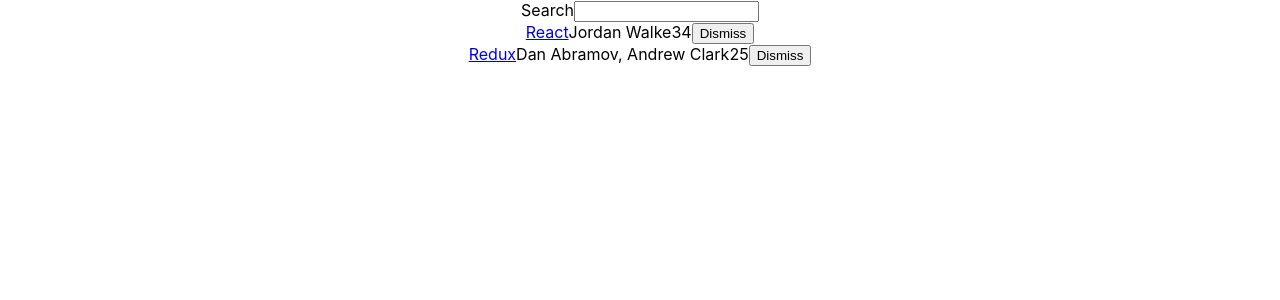
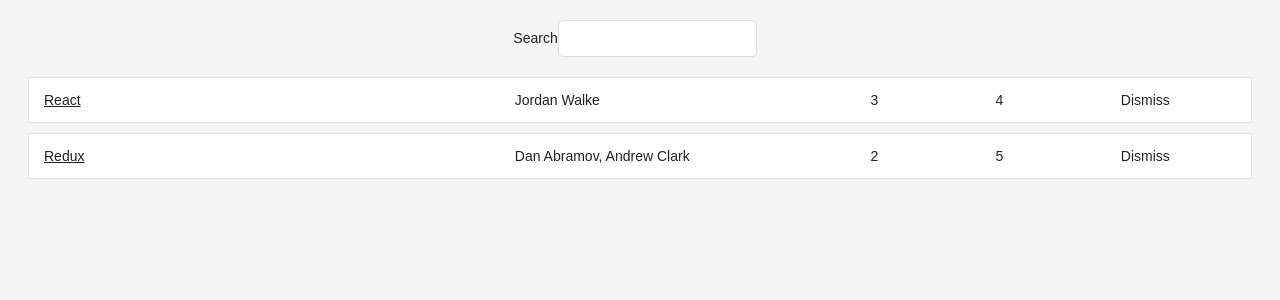
Before and after one commit to andonitf/hackernews, a React (Create React App) app: page / in a window 1280 px wide. Shown: the top 300 px of the page. Built offline with nearby package versions, Linux system fonts and the light colour scheme; the HTML template or start-up script is replaced by a standard one.

Commit message:
Styling Components

```diff
--- a/src/App.css
+++ b/src/App.css
@@ -30,3 +30,58 @@
     transform: rotate(360deg);
   }
 }
+
+.page {
+  margin: 20px;
+}
+.interactions {
+  text-align: center;
+}
+.table {
+  margin: 20px 0;
+}
+.table-header {
+  display: flex;
+  line-height: 24px;
+  font-size: 16px;
+  padding: 0 10px;
+  justify-content: space-between;
+}
+.table-empty {
+  margin: 200px;
+  text-align: center;
+  font-size: 16px;
+}
+.table-row {
+  display: flex;
+  line-height: 24px;
+  white-space: nowrap;
+  margin: 10px 0;
+  padding: 10px;
+  background: #ffffff;
+  border: 1px solid #e3e3e3;
+}
+.table-header > span {
+  overflow: hidden;
+  text-overflow: ellipsis;
+  padding: 0 5px;
+}
+.table-row > span {
+  overflow: hidden;
+  text-overflow: ellipsis;
+  padding: 0 5px;
+}
+.button-inline {
+  border-width: 0;
+  background: transparent;
+  color: inherit;
+  text-align: inherit;
+  -webkit-font-smoothing: inherit;
+  padding: 0;
+  font-size: inherit;
+  cursor: pointer;
+}
+.button-active {
+  border-radius: 0;
+  border-bottom: 1px solid #38bb6c;
+}
--- a/src/App.js
+++ b/src/App.js
@@ -68,10 +68,12 @@
     const { searchTerm, list } = this.state;
 
     return (
-      <div className="App">
-        <Search value={searchTerm} onChange={this.onSearchChange}>
-          Search
-        </Search>
+      <div className="page">
+        <div className="interactions">
+          <Search value={searchTerm} onChange={this.onSearchChange}>
+            Search
+          </Search>
+        </div>
         <Table list={list} pattern={searchTerm} onDismiss={this.onDismiss} />
       </div>
     );
@@ -85,18 +87,33 @@
   </form>
 );
 
+const largeColumn = {
+  width: '40%',
+  };
+  const midColumn = {
+  width: '30%',
+  };
+  const smallColumn = {
+  width: '10%',
+  };
+
 const Table = ({ list, pattern, onDismiss }) => (
-  <div>
+  <div className="table">
     {list.filter(isSearched(pattern)).map(item => (
-      <div key={item.objectID}>
-        <span>
+      <div key={item.objectID} className="table-row">
+        <span style={largeColumn}>
           <a href={item.url}>{item.title}</a>
         </span>
-        <span>{item.author}</span>
-        <span>{item.num_comments}</span>
-        <span>{item.points}</span>
-        <span>
-          <Button onClick={() => onDismiss(item.objectID)}>Dismiss</Button>
+        <span style={midColumn}>{item.author}</span>
+        <span style={smallColumn}>{item.num_comments}</span>
+        <span style={smallColumn}>{item.points}</span>
+        <span style={smallColumn}>
+          <Button
+            onClick={() => onDismiss(item.objectID)}
+            className="button-inline"
+          >
+            Dismiss
+          </Button>
         </span>
       </div>
     ))}
--- a/src/index.css
+++ b/src/index.css
@@ -1,14 +1,38 @@
 body {
+  color: #222;
+  background: #f4f4f4;
+  font: 400 14px CoreSans, Arial, sans-serif;
+}
+a {
+  color: #222;
+}
+a:hover {
+  text-decoration: underline;
+}
+ul,
+li {
+  list-style: none;
+  padding: 0;
   margin: 0;
-  padding: 0;
-  font-family: -apple-system, BlinkMacSystemFont, "Segoe UI", "Roboto", "Oxygen",
-    "Ubuntu", "Cantarell", "Fira Sans", "Droid Sans", "Helvetica Neue",
-    sans-serif;
-  -webkit-font-smoothing: antialiased;
-  -moz-osx-font-smoothing: grayscale;
 }
-
-code {
-  font-family: source-code-pro, Menlo, Monaco, Consolas, "Courier New",
-    monospace;
+input {
+  padding: 10px;
+  border-radius: 5px;
+  outline: none;
+  margin-right: 10px;
+  border: 1px solid #dddddd;
 }
+button {
+  padding: 10px;
+  border-radius: 5px;
+  border: 1px solid #dddddd;
+  background: transparent;
+  color: #808080;
+  cursor: pointer;
+}
+button:hover {
+  color: #222;
+}
+*:focus {
+  outline: none;
+}
```
